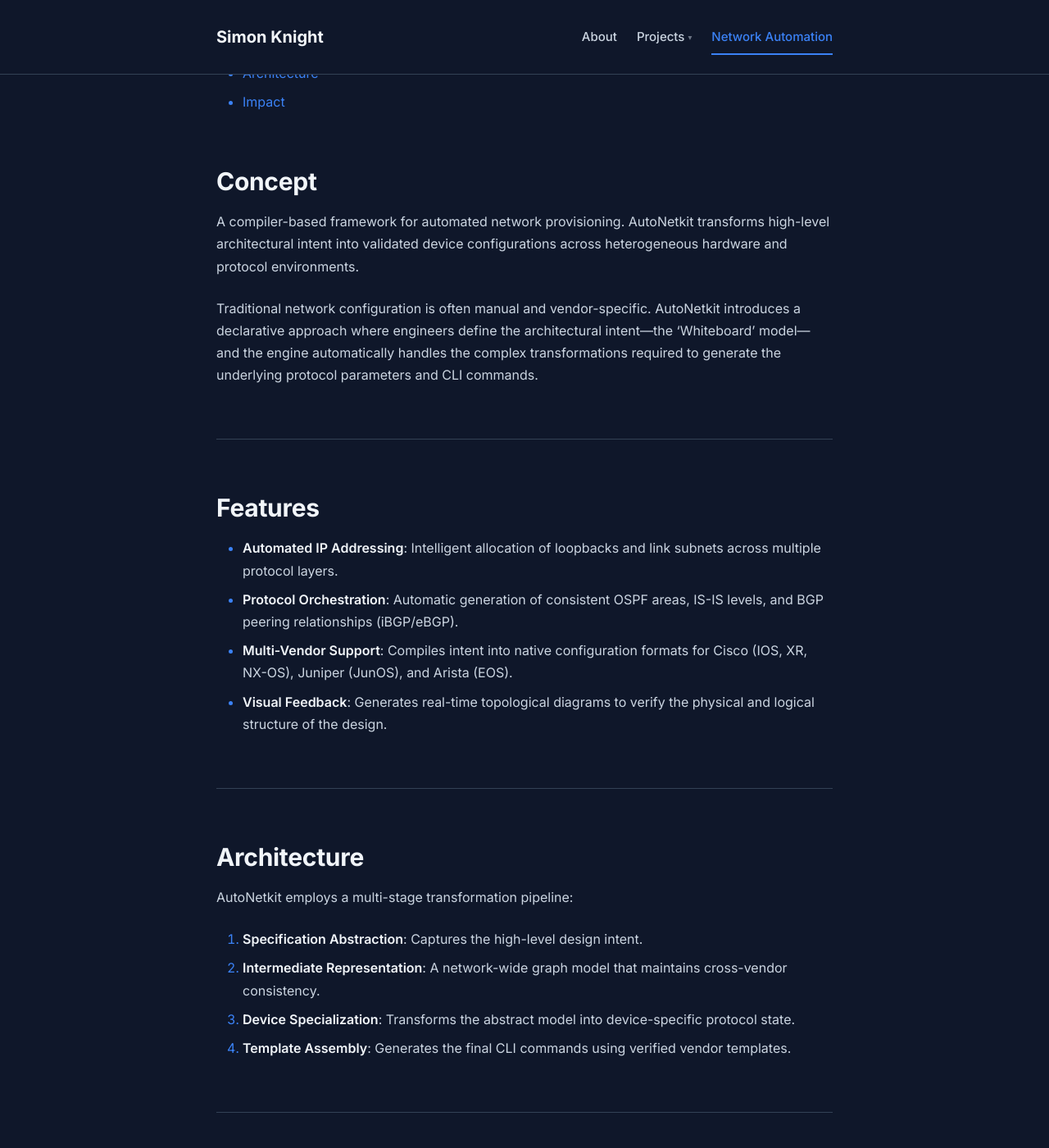
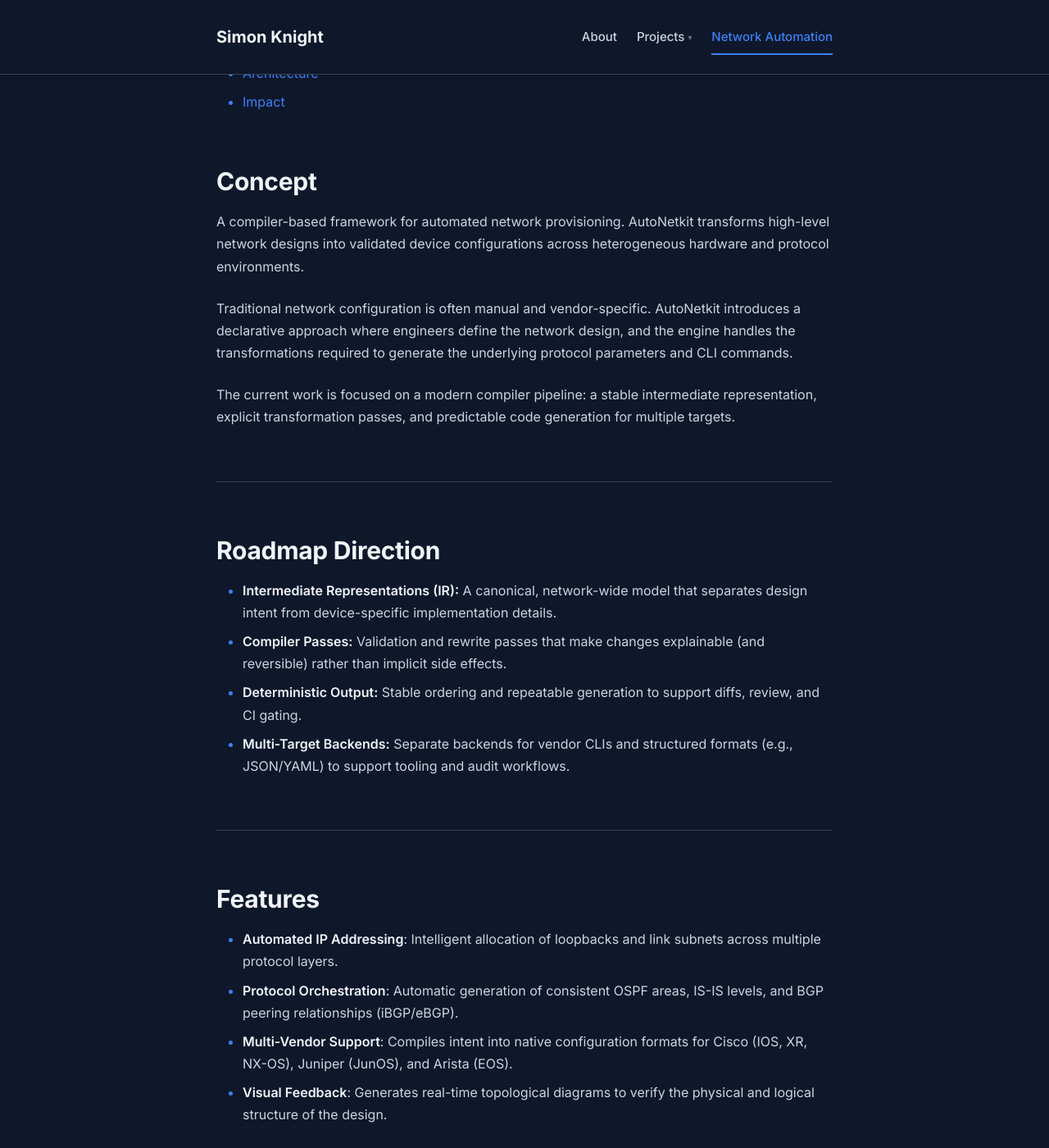
Before and after one commit to sk2/sk2.github.com, a Jekyll site: the page built from projects/autonetkit.md, in a window 1280 px wide and 1400 px high, scrolled down 556 px. Shown: the whole window at 82% size. Built offline with Jekyll 4.4.1, drawn with Linux system fonts in a browser that asks for light colours; nearby versions of some CDN libraries; our own code applies the rules of GitHub Pages for plain Markdown files; some of the changed text lies outside the part shown.

Commit message:
Clarify AutoNetkit legacy integration and roadmap

```diff
--- a/projects/autonetkit.md
+++ b/projects/autonetkit.md
@@ -22,9 +22,20 @@
 
 ## Concept
 
-A compiler-based framework for automated network provisioning. AutoNetkit transforms high-level architectural intent into validated device configurations across heterogeneous hardware and protocol environments.
+A compiler-based framework for automated network provisioning. AutoNetkit transforms high-level network designs into validated device configurations across heterogeneous hardware and protocol environments.
 
-Traditional network configuration is often manual and vendor-specific. AutoNetkit introduces a declarative approach where engineers define the architectural intent—the 'Whiteboard' model—and the engine automatically handles the complex transformations required to generate the underlying protocol parameters and CLI commands.
+Traditional network configuration is often manual and vendor-specific. AutoNetkit introduces a declarative approach where engineers define the network design, and the engine handles the transformations required to generate the underlying protocol parameters and CLI commands.
+
+The current work is focused on a modern compiler pipeline: a stable intermediate representation, explicit transformation passes, and predictable code generation for multiple targets.
+
+---
+
+## Roadmap Direction
+
+- **Intermediate Representations (IR):** A canonical, network-wide model that separates design intent from device-specific implementation details.
+- **Compiler Passes:** Validation and rewrite passes that make changes explainable (and reversible) rather than implicit side effects.
+- **Deterministic Output:** Stable ordering and repeatable generation to support diffs, review, and CI gating.
+- **Multi-Target Backends:** Separate backends for vendor CLIs and structured formats (e.g., JSON/YAML) to support tooling and audit workflows.
 
 ---
 
@@ -49,7 +60,7 @@
 
 ## Impact
 
-AutoNetkit was integrated into Cisco's **Virtual Internet Routing Lab (VIRL)** platform as the primary configuration engine. It has been used to successfully generate valid configurations for core-network topologies with over 1,000 devices in seconds, demonstrating significant scalability and practical utility in production-grade engineering environments.
+Earlier iterations of AutoNetkit were integrated into Cisco's Virtual Internet Routing Lab (VIRL) as a configuration engine for lab provisioning. That industry integration reflects the lineage of the approach, not the current in-progress implementation.
 
 ---
 
```
Also changed, not shown: projects/autonetkit-foundation.md (+1 -1 lines).
